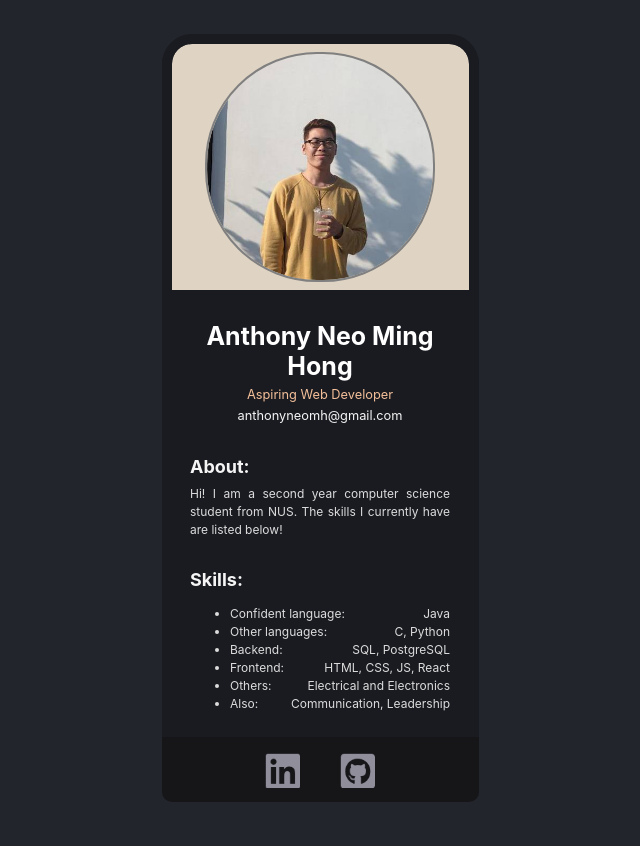
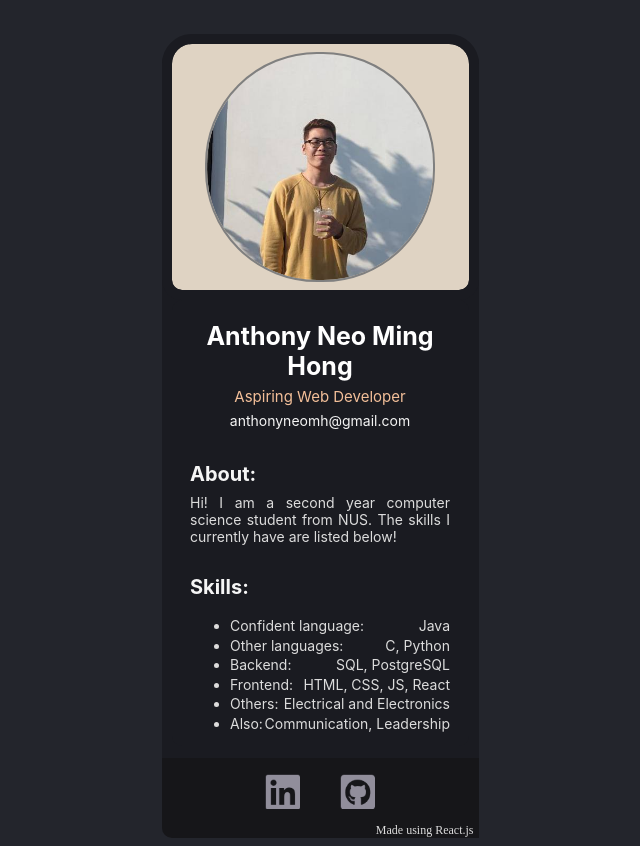
Before and after one commit to anthonynmh/my-digital-namecard, a React (Create React App) app: page / in a window 1280 px wide. Shown: the whole page, without its empty margins (320-960 px from the left). Built offline with nearby package versions, Linux system fonts and the light colour scheme.

Commit message:
Added credits.
Credited React.js.

```diff
--- a/public/index.html
+++ b/public/index.html
@@ -24,7 +24,7 @@
       work correctly both with client-side routing and a non-root public URL.
       Learn how to configure a non-root public URL by running `npm run build`.
     -->
-    <title>React App</title>
+    <title>Namecard</title>
   </head>
   <body>
     <noscript>You need to enable JavaScript to run this app.</noscript>
--- a/src/App.js
+++ b/src/App.js
@@ -2,6 +2,7 @@ import React from "react";
 import Profile from "./components/Profile";
 import Information from "./components/Information";
 import Footer from "./components/Footer";
+import Credit from "./components/Credit";
 
 export default function App() {
     return (
@@ -9,6 +10,7 @@ export default function App() {
             <Profile />
             <Information />
             <Footer />
+            <Credit />
         </div>
     )
 }
--- /dev/null
+++ b/src/components/Credit.js
@@ -0,0 +1,7 @@
+import React from "react";
+
+export default function() {
+    return (
+        <p className="credit">Made using React.js</p>
+    )
+}
--- a/src/style.css
+++ b/src/style.css
@@ -12,7 +12,7 @@ body {
     max-width: 317px;
     background: #1A1B21;
     /*background: #3A4F7A;*/
-    margin: 44px auto;
+    margin: 44px auto 0px auto;
     border-radius: 20px 20px 20px 20px;
 }
 
@@ -22,7 +22,7 @@ body {
     padding: 10px;
     outline: 10px solid #1A1B21;
     margin: 10px;
-    border-radius: 20px 20px 0px 0px;
+    border-radius: 20px 20px 10px 10px;
 }
 
 .profile {
@@ -40,7 +40,7 @@ body {
     background-color: #1A1B21;
     /*outline: 10px solid #1A1B21;*/
     margin: 0px 10px;
-    border-radius: 0px;
+    border-radius: 10px;
 }
 
 .name {
@@ -57,7 +57,7 @@ body {
     margin: 0px;
     padding-top: 6px;
     font-family: 'Inter';
-    font-size: 12.8px;
+    font-size: 15px;
     text-align: center;
     color: #F3BF99;
 }
@@ -75,7 +75,7 @@ body {
     margin: 0px;
     padding-top: 6px;
     font-family: 'Inter';
-    font-size: 12.8px;
+    font-size: 14px;
     text-align: center;
     color: #F5F5F5;
 }
@@ -119,14 +119,13 @@ body {
     color: #F5F5F5;
     margin: 0px;
     font-family: 'Inter';
-    font-size: 18px;
+    font-size: 20px;
     line-height: 150%;
 }
 
 .info--extra p {
     font-family: 'Inter';
-    font-size: 12px;
-    line-height: 150%;
+    font-size: 14px;
     color: #DCDCDC;
     margin: 0px;
     padding-top: 5px;
@@ -135,13 +134,14 @@ body {
 .about > p {
     margin-bottom: 27px;
     text-align: justify;
+    line-height: normal;
 }
 
 .skills-container > ul {
     margin-bottom: 12px;
     font-family: 'Inter';
-    font-size: 12px;
-    line-height: 150%;
+    font-size: 14px;
+    line-height: 140%;
     color: #DCDCDC;
     padding-bottom: 12px;
 }
@@ -154,7 +154,6 @@ body {
     width: 317px;
     height: 65px;
     background: #161619;
-    border-radius: 0px 0px 10px 10px;
 
     display: inline-flex;
     justify-content: center;
@@ -171,3 +170,14 @@ body {
     height: 35px;
     width: 35px;
 }
+
+.credit {
+    color: #DCDCDC;
+    font-size: 12px;
+    text-align: right;
+    margin: 0px;
+    border-radius: 0px 0px 5px 5px;
+    background-color: #161619;
+    border-radius: 0px 0px 0px 10px;
+    padding-right: 5px;
+}
```
